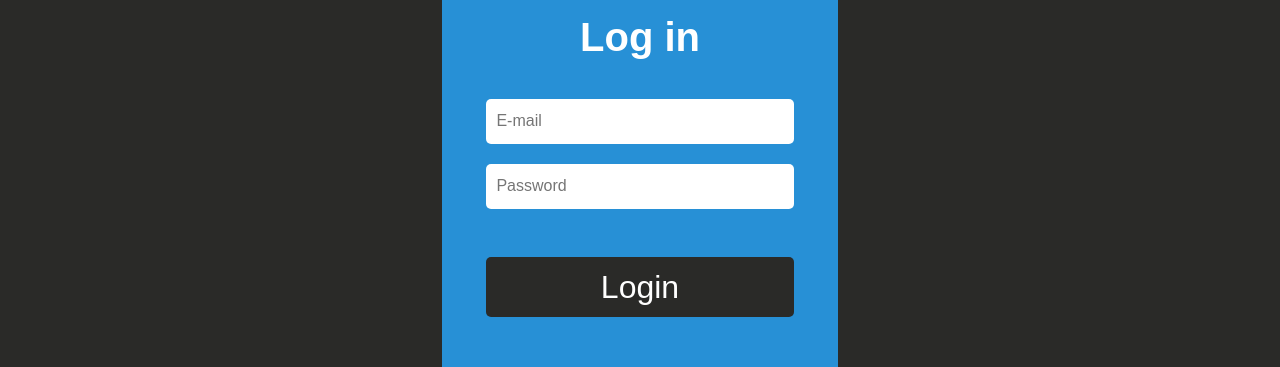
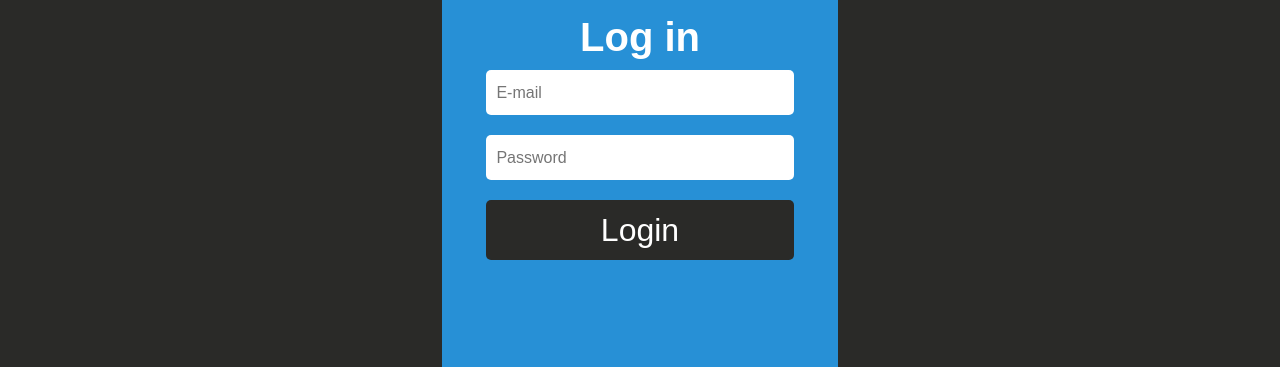
Before and after one commit to The-Cute-Push/abp-frontend, an Angular app: page /login in a window 1280 px wide. Shown: the part 215-582 px from the top of the page. Built offline with nearby package versions, Linux system fonts and the light colour scheme.

Commit message:
fix/styles: really fixing the css inside of html now

```diff
--- a/src/app/login/login.component.html
+++ b/src/app/login/login.component.html
@@ -1,8 +1,8 @@
 <div class="container">
   <div class="login-box">
     <h1 class="spacing-top">Log in</h1>
-    <input type="text" style="margin-top: 10%;" placeholder="E-mail" name="email" required>
-    <input type="password" placeholder="Password" name="password" required><br>
-    <button type="submit" style="margin-top: 10%;">Login</button>
+    <input type="text" class="spacing-top" placeholder="E-mail" name="email" required>
+    <input type="password" class="spacing-top" placeholder="Password" name="password" required><br>
+    <button type="submit" class="spacing-top">Login</button>
   </div>
 </div>
```
